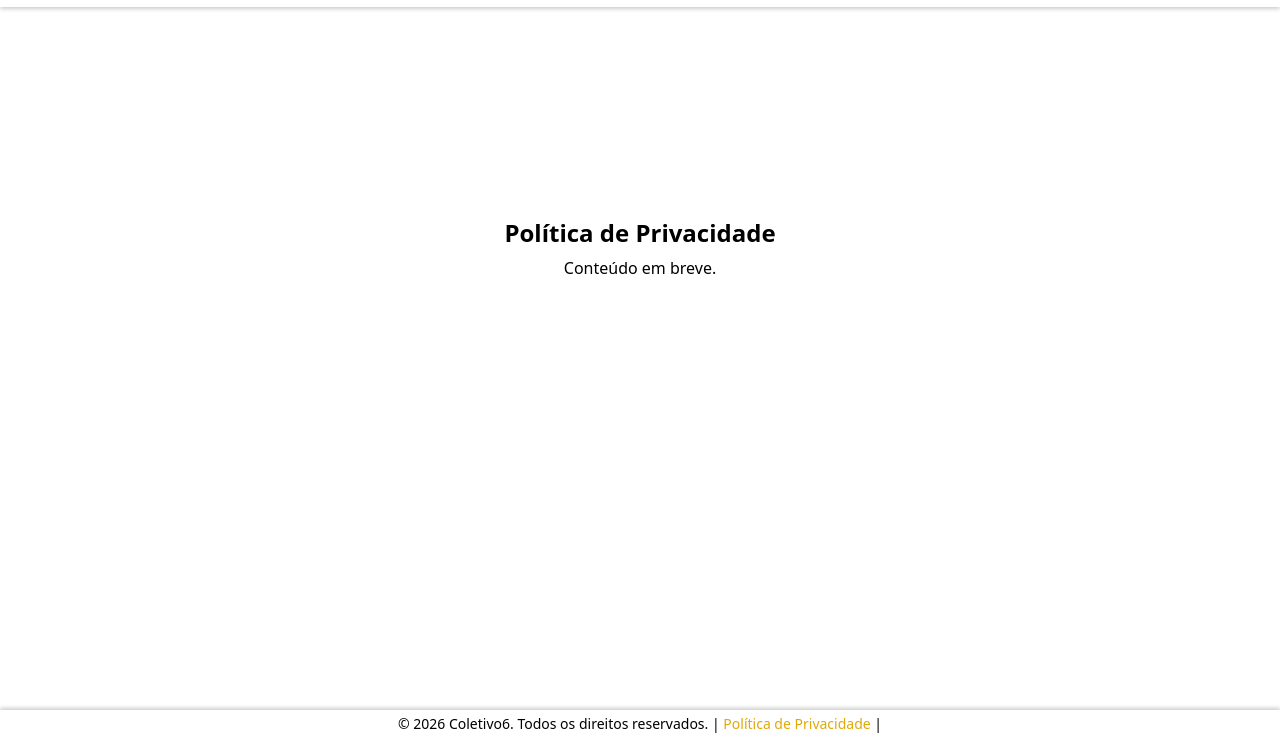
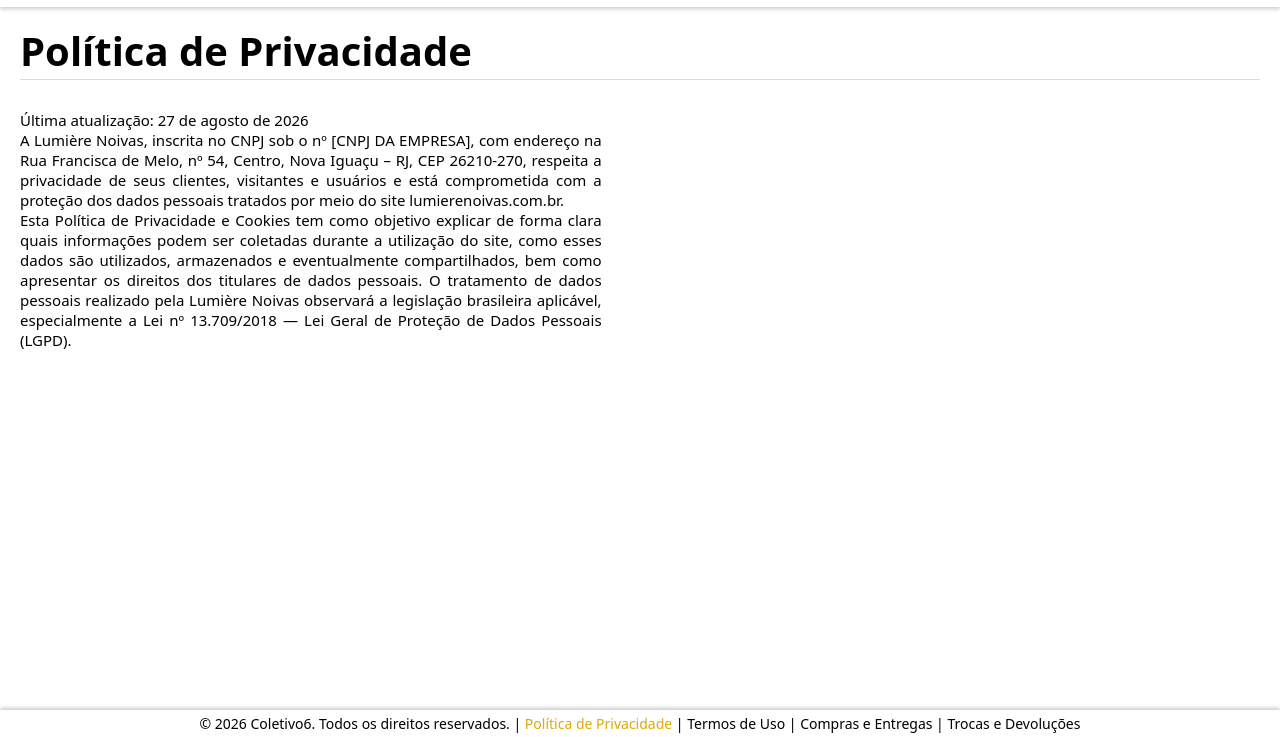
Before and after one commit to iamgabscosta/lumierenoivas, a plain HTML site: page index.html in a window 1280 px wide. Both pictures are taken after a click on the link "Política de Privacidade". Shown: the part 63-800 px from the top of the page. Drawn offline with Linux system fonts and the light colour scheme.

Commit message:
lumierenoivas

```diff
--- /dev/null
+++ b/css/comprasentregas.css
@@ -0,0 +1,10 @@
+.footer a[href="#comprasentregas"] {
+    color: inherit;
+    text-decoration: none;
+    transition: color 0.2s ease;
+}
+
+.footer a[href="#comprasentregas"]:hover,
+.footer a[href="#comprasentregas"][aria-current="page"] {
+    color: #DFA907;
+}
--- a/css/politicaprivacidade.css
+++ b/css/politicaprivacidade.css
@@ -8,3 +8,28 @@
 .footer a[href="#politicaprivacidade"][aria-current="page"] {
     color: #DFA907;
 }
+
+.titulopolitica {
+    font-size: 2.5rem;
+    line-height: 1.2;
+    width: min(1400px, calc(100% - 40px));
+    margin: 20px auto 0;
+    padding-bottom: 4px;
+    border-bottom: 1px solid #dadada;
+    display: block;
+    text-align: left;
+}
+
+.conteudo-politica {
+    display: grid;
+    grid-template-columns: repeat(2, minmax(0, 1fr));
+    gap: clamp(40px, 6vw, 96px);
+    width: min(1400px, calc(100% - 40px));
+    margin: 30px auto 0;
+    align-items: start;
+}
+
+.conteudo-politica p {
+    font-size: 15px;
+    text-align: justify;
+}
--- /dev/null
+++ b/css/termosdeuso.css
@@ -0,0 +1,10 @@
+.footer a[href="#termosdeuso"] {
+    color: inherit;
+    text-decoration: none;
+    transition: color 0.2s ease;
+}
+
+.footer a[href="#termosdeuso"]:hover,
+.footer a[href="#termosdeuso"][aria-current="page"] {
+    color: #DFA907;
+}
--- /dev/null
+++ b/css/trocasdevolucoes.css
@@ -0,0 +1,10 @@
+.footer a[href="#trocasdevolucoes"] {
+    color: inherit;
+    text-decoration: none;
+    transition: color 0.2s ease;
+}
+
+.footer a[href="#trocasdevolucoes"]:hover,
+.footer a[href="#trocasdevolucoes"][aria-current="page"] {
+    color: #DFA907;
+}
--- a/index.html
+++ b/index.html
@@ -10,6 +10,9 @@
     <link rel="stylesheet" href="css/noivos.css">
     <link rel="stylesheet" href="css/contact.css">
     <link rel="stylesheet" href="css/politicaprivacidade.css">
+    <link rel="stylesheet" href="css/termosdeuso.css">
+    <link rel="stylesheet" href="css/comprasentregas.css">
+    <link rel="stylesheet" href="css/trocasdevolucoes.css">
 </head>
 <body id="inicio">
     <nav class="navbar">
@@ -48,7 +51,12 @@
     <main id="conteudoPrincipal" tabindex="-1">
     </main>
     <footer class="footer">
-        <p>© 2026 Coletivo6. Todos os direitos reservados. | <a href="#politicaprivacidade" data-section="sections/politicaprivacidade.html">Política de Privacidade</a> |</p>
+        <p>© 2026 Coletivo6. Todos os direitos reservados. |
+            <a href="#politicaprivacidade" data-section="sections/politicaprivacidade.html">Política de Privacidade</a> |
+            <a href="#termosdeuso" data-section="sections/termosdeuso.html">Termos de Uso</a> |
+            <a href="#comprasentregas" data-section="sections/comprasentregas.html">Compras e Entregas</a> |
+            <a href="#trocasdevolucoes" data-section="sections/trocasdevolucoes.html">Trocas e Devoluções</a>
+        </p>
     </footer>
     <script src="js/loadSections.js"></script>
     <script src="js/search.js"></script>
--- a/sections/politicaprivacidade.html
+++ b/sections/politicaprivacidade.html
@@ -0,0 +1,11 @@
+<section>
+    <h1 class="titulopolitica">Política de Privacidade</h1>
+    <div class="conteudo-politica">
+        <p>Última atualização: 27 de agosto de 2026
+        <br>
+        A Lumière Noivas, inscrita no CNPJ sob o nº [CNPJ DA EMPRESA], com endereço na Rua Francisca de Melo, nº 54, Centro, Nova Iguaçu – RJ, CEP 26210-270, respeita a privacidade de seus clientes, visitantes e usuários e está comprometida com a proteção dos dados pessoais tratados por meio do site lumierenoivas.com.br.
+        <br>
+        Esta Política de Privacidade e Cookies tem como objetivo explicar de forma clara quais informações podem ser coletadas durante a utilização do site, como esses dados são utilizados, armazenados e eventualmente compartilhados, bem como apresentar os direitos dos titulares de dados pessoais.
+        O tratamento de dados pessoais realizado pela Lumière Noivas observará a legislação brasileira aplicável, especialmente a Lei nº 13.709/2018 — Lei Geral de Proteção de Dados Pessoais (LGPD).</p>
+    </div>
+</section>
```
Also changed, not shown: assets/redessociais/instagram.png, sections/comprasentregas.html (added), sections/termosdeuso.html (added), sections/trocasdevolucoes.html (added).
